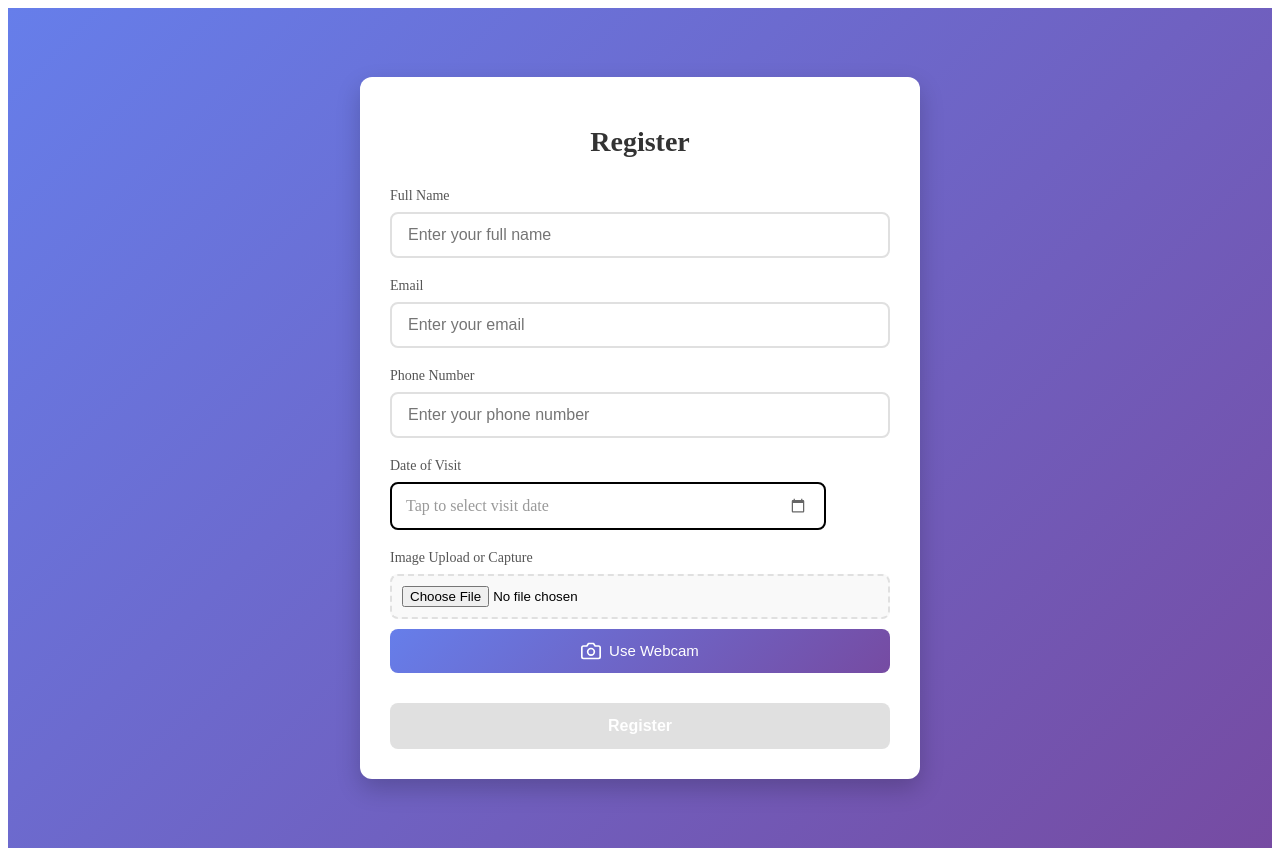
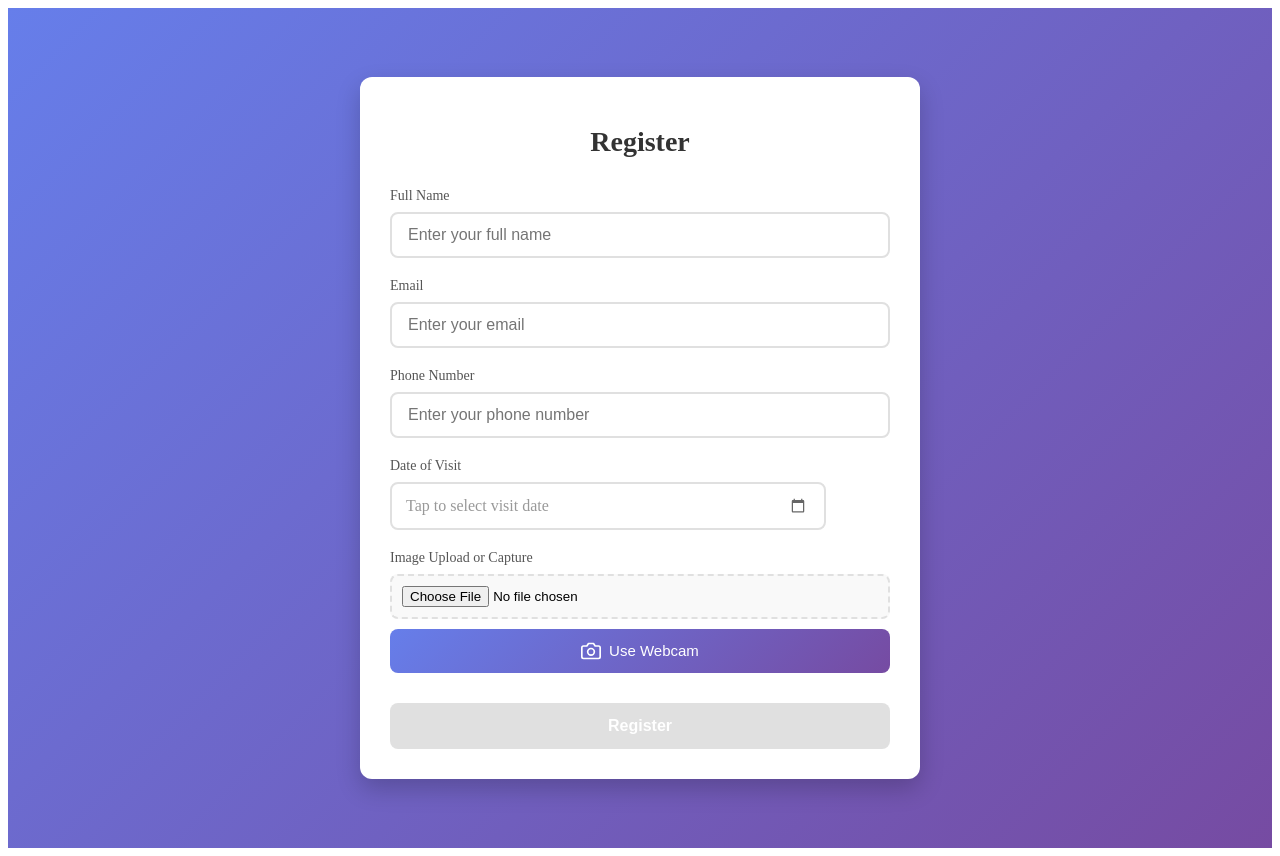
Before and after one commit to cheya01/facial-recog-poc-client, an Angular app: page /register in a window 1280 px wide. Built offline with nearby package versions, Linux system fonts and the light colour scheme; no server answers.

Commit message:
/register date field removed border

```diff
--- a/src/app/register-page/register-page.css
+++ b/src/app/register-page/register-page.css
@@ -73,7 +73,6 @@ input[type="date"]:focus {
   position: relative;
   z-index: 2;
     background: transparent;
-  border: solid 2px #000;
     width: 80%;
     min-width: 280px;
 }
```
